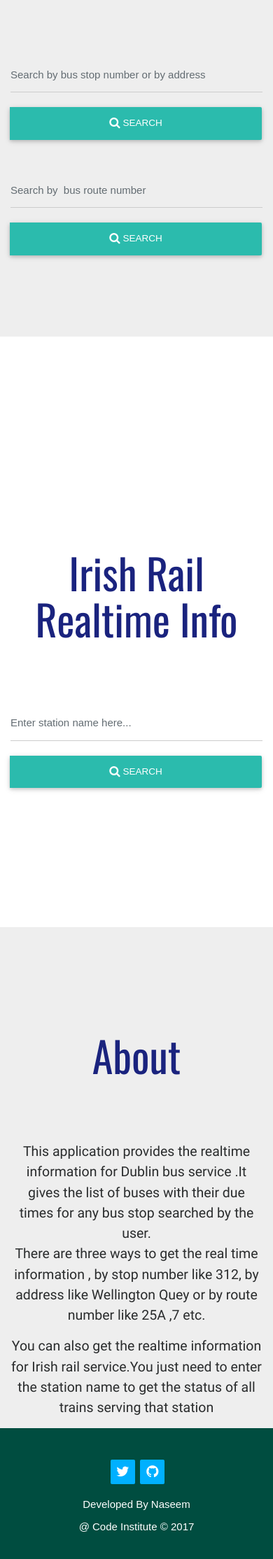
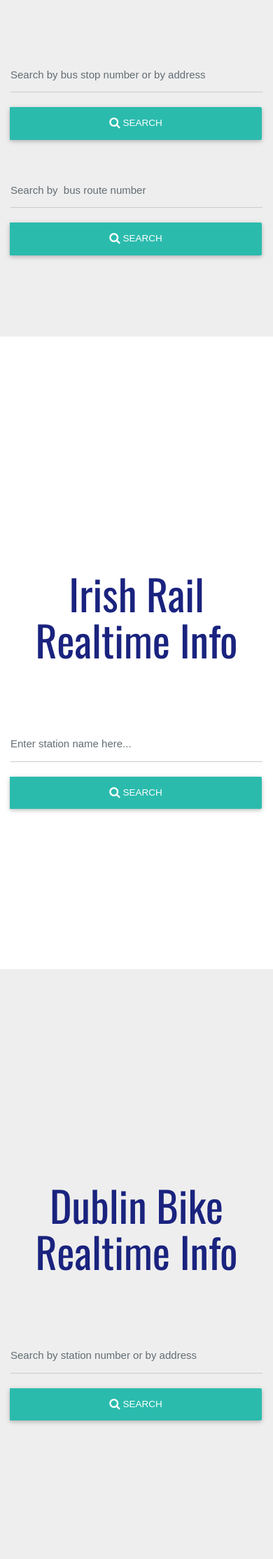
Before and after one commit to naseem11/commute_realtime-info, a PHP site: page /index.html in a window 390 px wide. Shown: the part 1207-3435 px from the top of the page at 70% size. Run offline with PHP 8.4, Linux system fonts and the light colour scheme; some libraries are stand-ins or nearby versions.

Commit message:
Added Dublin Bike Section

```diff
--- a/css/scrolling-nav.css
+++ b/css/scrolling-nav.css
@@ -24,52 +24,36 @@ html {
 }
 
 
+.section{
 
-.intro-section {
     height: 100%;
     padding-top: 150px;
     text-align: center;
+}
+
+.intro-section {
     background:#004d40 ;
     background-size:cover;
     color:white;
+    margin-bottom: 0;
 
 
 }
 
 
-.bus-section{
-    height: 100%;
-    padding-top: 150px;
-    text-align: center;
+.bus-section ,.bike-section{
+
     background: #eee;
 }
 
-.bus-route-section {
-    /*height: 100%;*/
-    padding-top: 150px;
-    text-align: center;
+.bus-route-section,.rail-section,.rail-timing-section,.about-section {
+
     background: #fff;
 }
 
-.rail-section {
-    height: 100%;
-    padding-top: 150px;
-    text-align: center;
-    background: white;
-}
+.bus-route-section,.rail-timing-section {
+
+    height: auto;
 
 
-
-.rail-timing-section {
-
-    padding-top: 150px;
-    text-align: center;
-    background: #fff;
 }
-
-.about-section {
-    height: 100%;
-    padding-top: 150px;
-    text-align: center;
-    background: #eee;
-}
--- a/css/style.css
+++ b/css/style.css
@@ -58,10 +58,14 @@ table caption{
 .sec-heading{
     margin-bottom: 6rem;
     font-size: 4rem;
-    color: #1a237e;
+
 }
 
-.navbar-brand,#navbarNav1 a,.modal-title,.heading {
+.modal-title,.sec-heading,.heading{
+     color: #1a237e;
+}
+
+.navbar-brand,#navbarNav1 a {
 
     color:#26a69a ;
 }
--- a/index.html
+++ b/index.html
@@ -11,9 +11,10 @@
     <link rel="stylesheet" href="https://maxcdn.bootstrapcdn.com/font-awesome/4.6.0/css/font-awesome.min.css">
     <!-- Bootstrap core CSS -->
     <link href="css/bootstrap.min.css" rel="stylesheet">
-    <!--Google fonts-->
+    <!--Google fonts and icons-->
     <link rel="stylesheet" type="text/css" href="https://fonts.googleapis.com/css?family=Satisfy">
     <link rel="stylesheet" type="text/css" href="https://fonts.googleapis.com/css?family=Oswald">
+    <link href="https://fonts.googleapis.com/icon?family=Material+Icons" rel="stylesheet">
     <!-- Material Design Bootstrap -->
     <link href="css/mdb.min.css" rel="stylesheet">
     <!--Scrolling Nav css -->
@@ -48,7 +49,7 @@
 </div>
 <!--start of modal for no train status-->
 
-<div id="no-status-modal" class="modal fade" role="dialog">
+<div id="status-modal" class="modal fade" role="dialog">
     <div class="modal-dialog">
 
 
@@ -67,6 +68,35 @@
 
     </div>
 </div>
+
+<!--start of modal for  dublin bikes status -->
+
+
+<div id="bikes-status-modal" class="modal fade" role="dialog">
+    <div class="modal-dialog">
+
+
+        <div class="modal-content">
+            <div class="modal-header">
+
+                <h4 class="modal-title"></h4>
+            </div>
+             <div class="modal-body">
+
+
+
+            </div>
+
+            <div class="modal-footer">
+                <button type="button" class="btn btn-default" data-dismiss="modal">OK</button>
+
+            </div>
+
+        </div>
+
+    </div>
+</div>
+
 
 <!-- start of  modal  for dublin bus time information-->
 <div class="modal fade" id="busModal" tabindex="-1" role="dialog" aria-labelledby="myModalLabel">
@@ -118,6 +148,9 @@
                     <a class="nav-link smoothScroll" href="#irish-rail"><i class="fa fa-subway"></i> Irish Rail</a>
                 </li>
                  <li class="nav-item mr-5">
+                    <a class="nav-link smoothScroll" href="#dublin-bike"><i class="material-icons" >directions_bike</i> Dublin Bike</a>
+                </li>
+                <li class="nav-item mr-5">
                     <a class="nav-link smoothScroll" href="#about"><i class="fa fa-info-circle"></i> About</a>
                 </li>
 
@@ -135,15 +168,16 @@
 
 
 <!-- Intro Section -->
-<section id="intro" class="intro-section d-flex align-items-center ">
+<section id="intro" class=" section intro-section d-flex align-items-center ">
     <div id="cover-caption"   >
         <div class="container ">
             <div class="col-sm-10 push-sm-2 ">
-                <h1 class="display-3 animated fadeInDown">Realtime Information </h1>
-                <p  class="mb-2  " style="font-size:x-large">Get the realtime information for Dublin bus and Irish rail...</p>
+                <h1 class=" display-3 animated fadeInDown mb-2  ">Realtimer </h1>
+                <p  class="mb-2  " style="font-size:x-large">Get the realtime information for Dublin bus, Irish rail and Dublin bike...</p>
 
-                <button id="cover-bus-btn" type="button" class="btn  btn-outline-white  animated fadeInLeft"> <i class=" fa  fa-bus ">&nbsp; Dublin bus</i></button>
-                <button id="cover-train-btn" type="button" class="btn  btn-outline-white animated fadeInRight"><i class=" fa  fa-subway ">&nbsp; Irish rail</i></button>
+                <button id="cover-bus-btn" type="button" class="btn  btn-outline-white  animated fadeInLeft "> <i class=" fa  fa-bus ">&nbsp; Dublin bus </i></button>
+                <button id="cover-train-btn" type="button" class="btn  btn-outline-white animated fadeInDown "><i class=" fa  fa-subway "> &nbsp; Irish rail  </i></button>
+                 <button id="cover-bike-btn" type="button" class="btn  btn-outline-white animated fadeInRight "><i class=" fa  fa-bicycle ">&nbsp; Dublin Bike</i></button>
             </div>
         </div>
 
@@ -151,7 +185,7 @@
 
 </section>
 <!-- Dublin Bus  Section -->
-<section id="dublin-bus" class="bus-section d-flex" >
+<section id="dublin-bus" class=" section bus-section d-flex" >
 
     <div class="container align-self-center">
         <h1 class="sec-heading" > Dublin Bus Realtime Info</h1>
@@ -178,7 +212,7 @@
 </section>
 
 <!--Bus route Section-->
-<section id="bus-route-sec" class="bus-route-section d-none   ">
+<section id="bus-route-sec" class=" section bus-route-section d-none   ">
     <div class="container">
         <div class="row">
             <div class="col-lg-12">
@@ -197,7 +231,7 @@
 </section>
 
 <!-- Irishrail Section -->
-<section id="irish-rail" class="rail-section d-flex ">
+<section id="irish-rail" class=" section rail-section d-flex ">
     <div class="container align-self-center ">
         <h1 class="sec-heading" > Irish Rail Realtime Info</h1>
         <div class="row">
@@ -214,8 +248,8 @@
     </div>
 </section>
 
-<!--Rain timing info Section-->
-<section id="rail-timing-sec" class="rail-timing-section d-none">
+<!--Rail timing info Section -->
+<section id="rail-timing-sec" class=" section rail-timing-section d-none">
     <div class="container">
         <div class="row">
             <div class="col-lg-12">
@@ -236,15 +270,33 @@
     </div>
 </section>
 
+ <!--Dublin Bikes Section-->
+<section id="dublin-bike" class=" section  bike-section  d-flex">
+    <div class="container align-self-center">
+         <h1 class="sec-heading">Dublin Bike Realtime Info</h1>
+        <div class="row">
+              <div class="col-lg-6 col-sm-12 push-lg-3">
+                <div class="md-form ">
+                    <label id="err-label-for-bike-station-input" class="text-danger pl-sm-4 d-none">Please enter a valid station name or number</label>
+                    <input  type="text" class="form-control"  id="user-bike-station-name" placeholder="Search by station number or by address">
+                    <span class="input-group-btn">
+        <button id="bike-search-btn"class="btn col-sm-6 push-sm-3 btn-lg btn-default " type="button" data-toggle="modal" data-target="#bikes-status-modal"><i class="fa fa-search"></i> Search</button>
+      </span>
+                </div>
+            </div>
+        </div>
+    </div>
+</section>
 
-<section id="about" class="about-section">
+<!--About Section-->
+<section id="about" class=" section about-section">
     <div class="container">
         <div class="row">
             <div class="col-lg-12">
                 <h1 class="sec-heading">About</h1>
-                <p>This application provides the realtime information for Dublin bus service .It gives the list of buses with their due times for  any bus stop searched by the user.<br>
-                   There are three ways to get the real time information , by stop number like 312, by address like Wellington Quey or by route number like 25A ,7 etc. </p>
-               <p>You can also get the realtime information for Irish rail service.You just need to enter the station name to get the status of all trains serving that station </p>
+                <p class="text-left">This application provides the realtime information for Dublin bus service .It gives the list of buses with their due times for  any bus stop searched by the user.<br><br>
+                    There are three ways to get the real time information , by stop number like 312, by address like Wellington Quey or by route number like 25A ,7 etc. </p>
+                <p class="text-left">You can also get the realtime information for Irish rail service.You just need to enter the station name to get the status of all trains serving that station </p>
             </div>
         </div>
     </div>
@@ -291,7 +343,11 @@
 <script src="js/jquery.autocomplete.js"></script>
 <!-- Dublin Bus JavaScript -->
 <script src="js/dublin-bus.js"></script>
-<script src="js/irishrail.js"></script>
+<!--Irish rail JavaScript-->
+<script src="js/irish-rail.js"></script>
+ <!--Dublin Bike JavaScript-->
+<script src="js/dublin-bike.js"></script>
+
 
 
 
--- a/js/dublin-bus.js
+++ b/js/dublin-bus.js
@@ -40,7 +40,15 @@ $(window).on('load', function () {
 
     });
 
-})
+});
+$(window).on('resize', function() {
+    if($(window).width() <768) {
+        $('#cover-bus-btn,#cover-bike-btn,#cover-train-btn').addClass('btn-block');
+
+    }else{
+       $('#cover-bus-btn,#cover-bike-btn,#cover-train-btn').removeClass('btn-block');
+    }
+});
 
 
 
@@ -303,6 +311,11 @@ $(document).ready(function () {
             scrollTop: $('#irish-rail').offset().top
         }, 1000);
     });
+     $('#cover-bike-btn').click(function () {
+        $('html, body').animate({
+            scrollTop: $('#dublin-bike').offset().top
+        }, 1000);
+    });
 
     $('#user-stop-no').keyup(function (event) {
         if(event.keyCode==13){
--- a/js/irishrail.js
+++ b/js/irish-rail.js
@@ -59,7 +59,7 @@ $(document).ready(function () {
         }
 
     });
-    $('#no-status-modal button').on('click',closeTrainStatus);
+    $('#status-modal button').on('click',closeTrainStatus);
 
 
 });
@@ -109,8 +109,8 @@ function displayTrainStatus() {
 
                 if (statusJson['results']['ArrayOfObjStationData']['objStationData'] === undefined) {
 
-                    // $('#err-label-for-station-input').removeClass('d-none');
-                    $('#no-status-modal').modal('show');
+
+                    $('#status-modal').modal('show');
                     $('#user-station-name').val('');
                 }
                 else {
```
Also changed, not shown: js/dublin-bike.js (added, +91 -0 lines).
